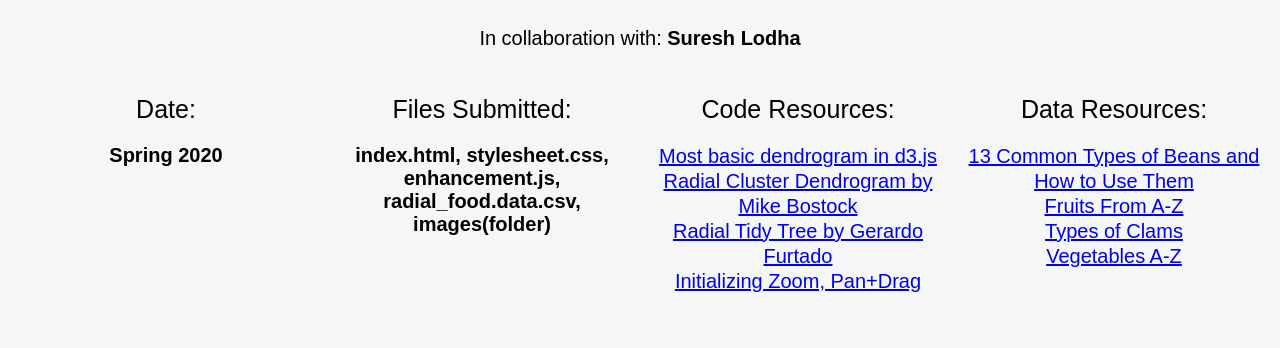
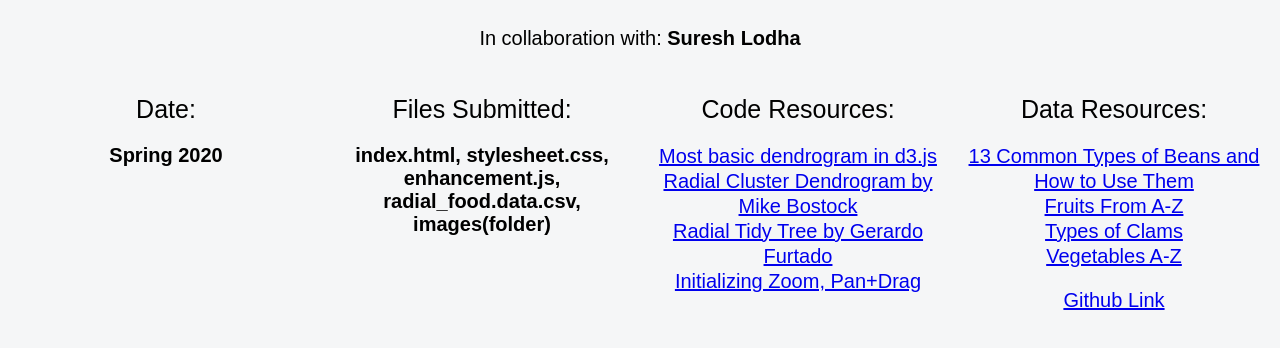
Before and after one commit to MangoShip/CSE163-Enhancement, a plain HTML site: page index.html in a window 1280 px wide. Shown: the part 1208-1556 px from the top of the page. Drawn offline with nearby package versions, Linux system fonts and the light colour scheme.

Commit message:
added github link

```diff
--- a/index.html
+++ b/index.html
@@ -62,8 +62,9 @@
 					<a href="https://www.vegetables.co.nz/vegetables-a-z/9"> Vegetables A-Z</a>
 				</p>
 			</div>
-
+			<div style = "text-align:center; font-size:20px">
+				<a href="https://mangoship.github.io/CSE163-Enhancement/"> Github Link</a>
+			</div>
 		</div>
   </body>
-
 </html>
```
